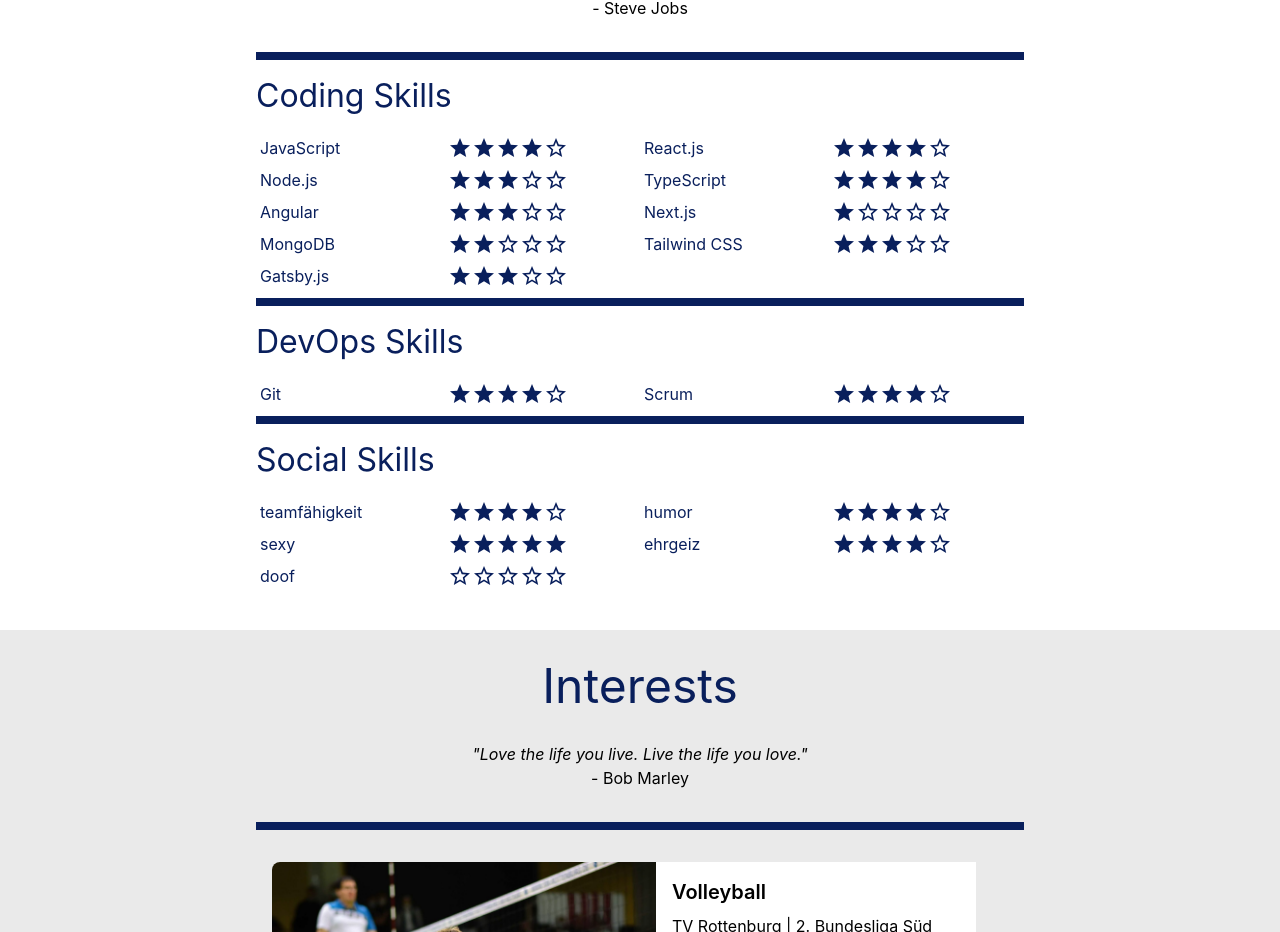
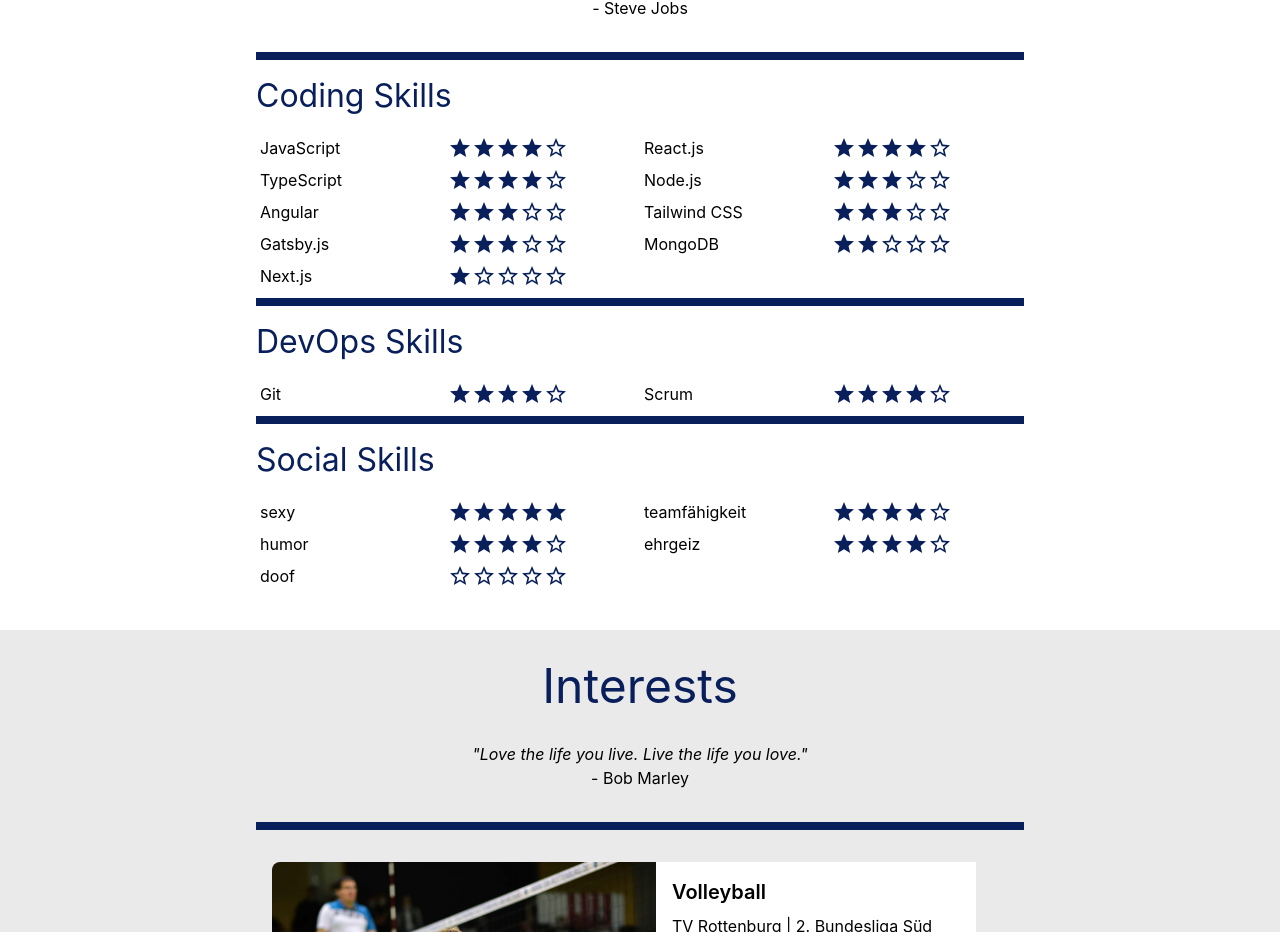
Before and after one commit to LeberCode/mySelf, a React (Create React App) app: page / in a window 1280 px wide. Shown: the part 3399-4331 px from the top of the page. Built offline with nearby package versions, Linux system fonts and the light colour scheme.

Commit message:
Skills sortiert

```diff
--- a/src/components/Skills.tsx
+++ b/src/components/Skills.tsx
@@ -9,9 +9,9 @@ import { SkillsData, SkillType } from "../types/Skills";
 import { Colors } from "../types/Colors";
 
 const skills: SkillsData[] = skillData;
-const codingSkills: SkillsData[] = skillData.filter(skill => skill.type === (SkillType.Coding));
-const devopsSkills: SkillsData[] = skillData.filter(skill => skill.type === (SkillType.DevOps));
-const socialSkills: SkillsData[] = skillData.filter(skill => skill.type === (SkillType.Social));
+const codingSkills: SkillsData[] = skillData.filter(skill => skill.type === (SkillType.Coding)).sort((a,b) => b.value - a.value);
+const devopsSkills: SkillsData[] = skillData.filter(skill => skill.type === (SkillType.DevOps)).sort((a,b) => b.value - a.value);
+const socialSkills: SkillsData[] = skillData.filter(skill => skill.type === (SkillType.Social)).sort((a,b) => b.value - a.value);
 
 const SkillHeading = styled.p`
     text-align: left;
@@ -23,6 +23,7 @@ const SkillWrapper = styled.div`
     flex-wrap: wrap;
     display: flex;
     margin: 6px 0;
+    color: ${Colors.black}
 `;
 
 const SkillContent = styled.div`
@@ -34,14 +35,14 @@ const SkillContent = styled.div`
     &:hover{
         box-shadow: ${Colors.secondBackground} 0px 0px 10px 5px;
     }
-`
+`;
 
 const Skills = (props: ChildrenProps) => {
     const sectionHeaderProps: SectionHeaderProps = {
         title: props.title,
         quote: props.quote,
         author: props.author,
-    }
+    };
 
     return (
         <div className={props.styleHeader}>
--- a/src/functions/getStars.tsx
+++ b/src/functions/getStars.tsx
@@ -1,6 +1,6 @@
 import { Star, StarBorder } from '@material-ui/icons';
 
-const style = "flex basis-1/4";
+const style = "flex basis-1/4 text-signal";
 
 export const getStars = (value: number) => {
     switch(value){
```
